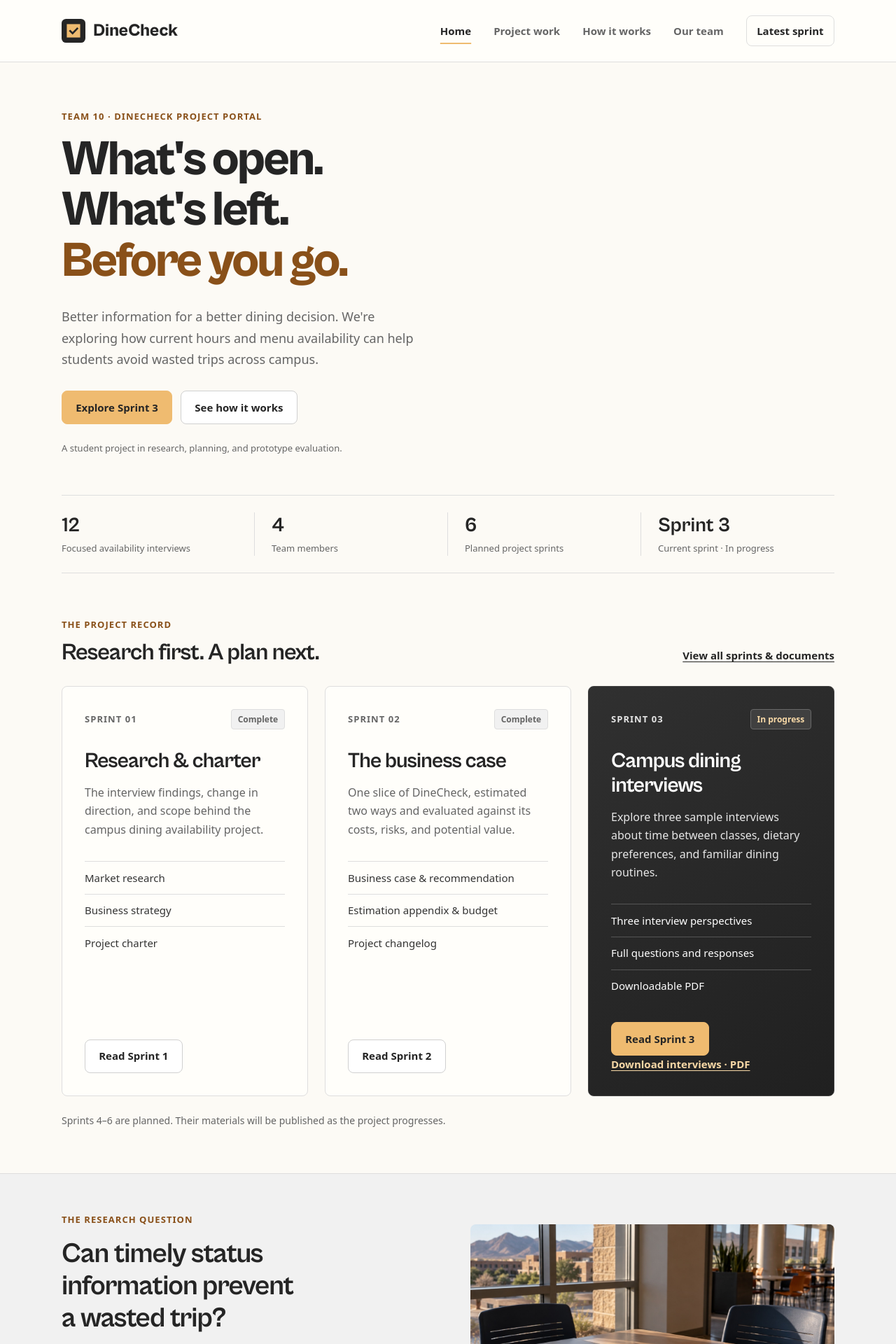
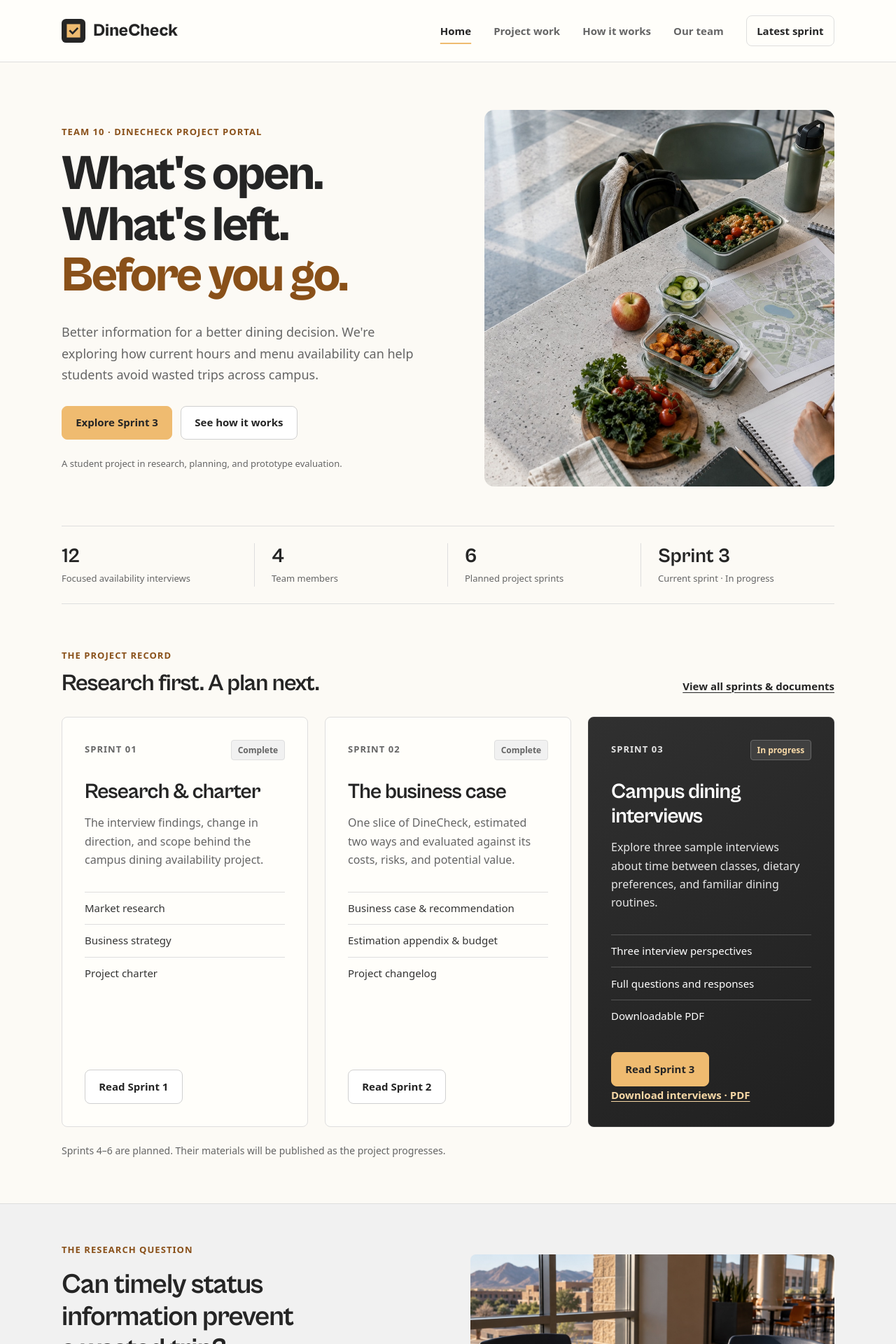
Before and after one commit to dlozan62/dlozan62.github.io, a Jekyll site: the page built from index.html, in a window 1280 px wide. Shown: the top 1920 px of the page at 70% size. Built offline with Jekyll 4.4.1, drawn with Linux system fonts in a browser that asks for light colours.

Commit message:
Add dining photo to homepage

```diff
--- a/assets/css/style.css
+++ b/assets/css/style.css
@@ -364,7 +364,23 @@
 }
 
 .home-hero--intro {
-  grid-template-columns: minmax(0, 1fr);
+  grid-template-columns: minmax(0, 1.08fr) minmax(0, 1fr);
+}
+
+.home-dining-photo {
+  margin: 0;
+  min-width: 0;
+  overflow: hidden;
+  border-radius: 14px;
+}
+.home-dining-photo img {
+  width: 100%;
+  height: clamp(26rem, 42vw, 34rem);
+  object-fit: cover;
+  object-position: 68% center;
+}
+@media (max-width: 760px) {
+  .home-dining-photo img { height: auto; aspect-ratio: 4 / 3; }
 }
 
 .home-hero h1 {
--- a/index.html
+++ b/index.html
@@ -12,7 +12,9 @@
     <div class="hero-actions"><a class="button button--orange" href="{{ '/sprints/sprint-3/' | relative_url }}">Explore Sprint 3</a><a class="button button--outline" href="{{ '/how-it-works/' | relative_url }}">See how it works</a></div>
     <p class="hero-note">A student project in research, planning, and prototype evaluation.</p>
   </div>
-
+  <figure class="home-dining-photo">
+    <img src="{{ '/assets/images/campus-dining-work-session.jpg' | relative_url }}" alt="Meals, notebooks, and a campus map arranged on a dining table" width="1536" height="1024" fetchpriority="high">
+  </figure>
 </section>
 <section class="project-strip" aria-label="Project overview">
   <div><strong>12</strong><span>Focused availability interviews</span></div><div><strong>4</strong><span>Team members</span></div><div><strong>6</strong><span>Planned project sprints</span></div><div><strong>Sprint 3</strong><span>Current sprint · In progress</span></div>
```
